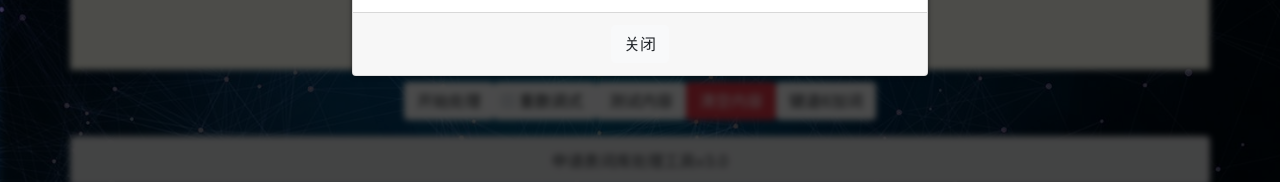
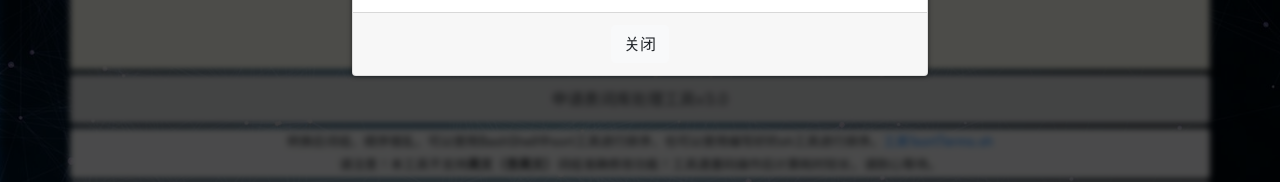
Before and after one commit to nshusr/xkinput, a Vue app: page /jdweb/Tools/Contribution in a window 1280 px wide. Shown: the part 452-634 px from the top of the page. Built offline with nearby package versions, Linux system fonts and the light colour scheme; what vue-resource would draw is missing.

Commit message:
纠正：小屏幕时，底部控制条的正常显示隐藏控制

```diff
--- a/src/components/Tools/Contribution/Contribution.vue
+++ b/src/components/Tools/Contribution/Contribution.vue
@@ -47,12 +47,12 @@
 			</transition>
 		</div>
 
-		<div class="controls-switch fixed-bottom" style="left: 30px; bottom: 100px;" v-show="switchControl">
+		<div class="controls-switch fixed-bottom" style="left: 30px; bottom: 100px;">
 			<button class="btn btn-light d-block" @click="switchControlFn"><i class="fa" :class="{'fa-toggle-on':switchControl, 'fa-toggle-off':!switchControl}"></i></button>
 		</div>
 
 		<transition name="slide">
-			<div class="controls-btn p-1">
+			<div class="controls-btn p-1" v-show="switchControl">
 				<button :class="btnClass" @click="testing(true)" @mousedown="clickPlay">{{btnInfo}}</button>
 				<div class="btn btn-light custom-control custom-checkbox d-inline-block">
 					<input class="custom-control-input" id="isDev" type="checkbox" @click="isDev = !isDev" v-model="isDev">
@@ -743,6 +743,9 @@ textarea:focus + .info {
 		position: static;
 		background: 0;
 	}
+	.controls-switch {
+		display: none;
+	}
 }
 
 @media (min-width: 1000px) {
```
Also changed, not shown: 12 other files (tests, documents, lock files or other folders).
